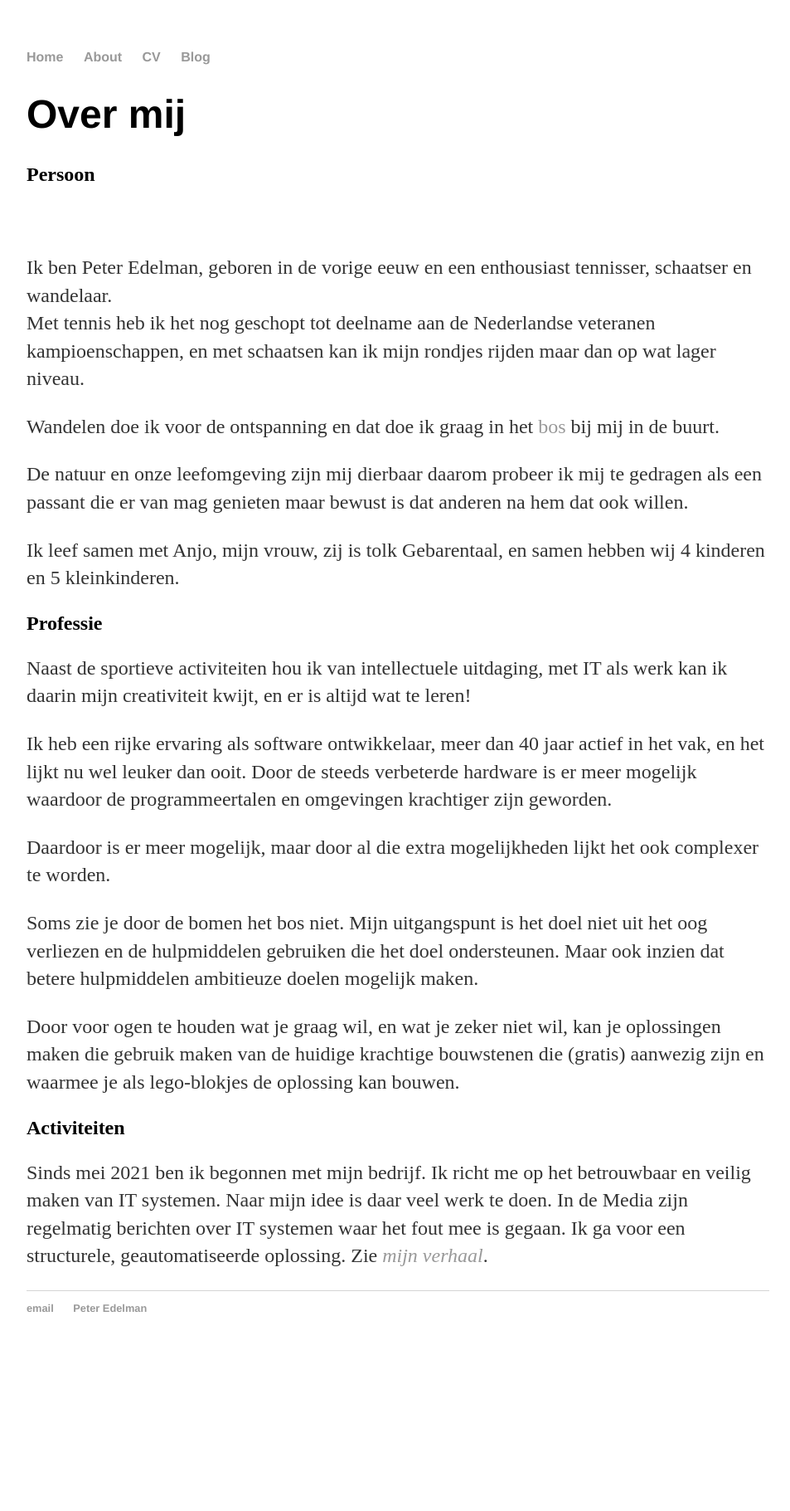
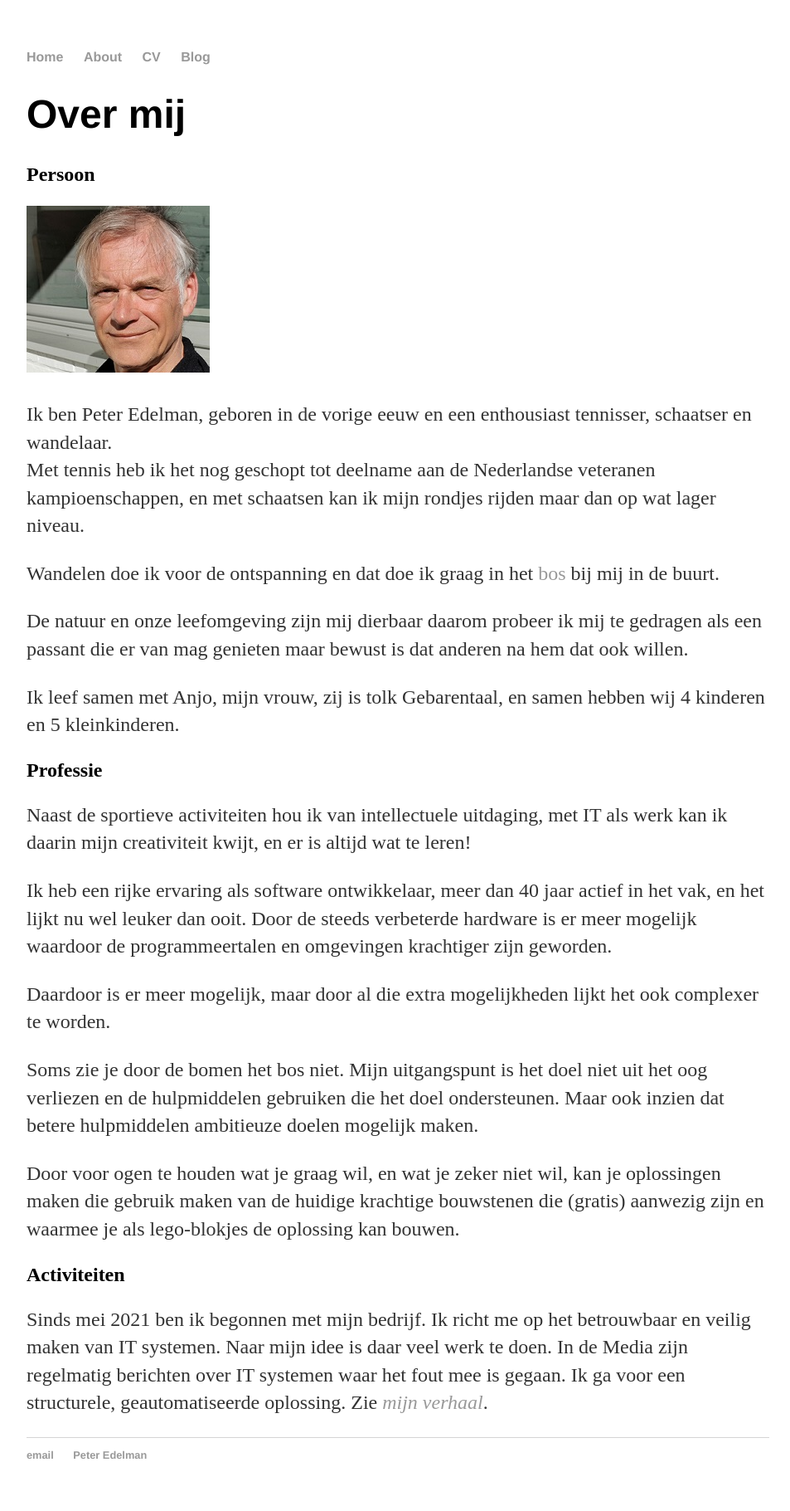
Before and after one commit to paedelm/paedelm.github.io, a Jekyll site: the page built from about/index.md, in a window 1280 px wide. Shown: the whole page at 83% size, without its empty margins (160-1113 px from the left). Built offline with Jekyll 4.4.1, drawn with Linux system fonts in a browser that asks for light colours; before the commit the page ends 1644 px from its top, so only the background shows below that.

Commit message:
foto uit root

```diff
--- a/about/index.md
+++ b/about/index.md
@@ -5,7 +5,7 @@ title: Over mij
 # {{ page.title }}
 
 ## Persoon
-  ![](profiel-peter2.jpg)
+  ![](/profiel-peter2.jpg)
 
   Ik ben Peter Edelman, geboren in de vorige eeuw en een enthousiast tennisser, schaatser en wandelaar.
   Met tennis heb ik het nog geschopt tot deelname aan de Nederlandse veteranen kampioenschappen, en met schaatsen kan ik mijn rondjes rijden maar dan op wat lager niveau.
```
